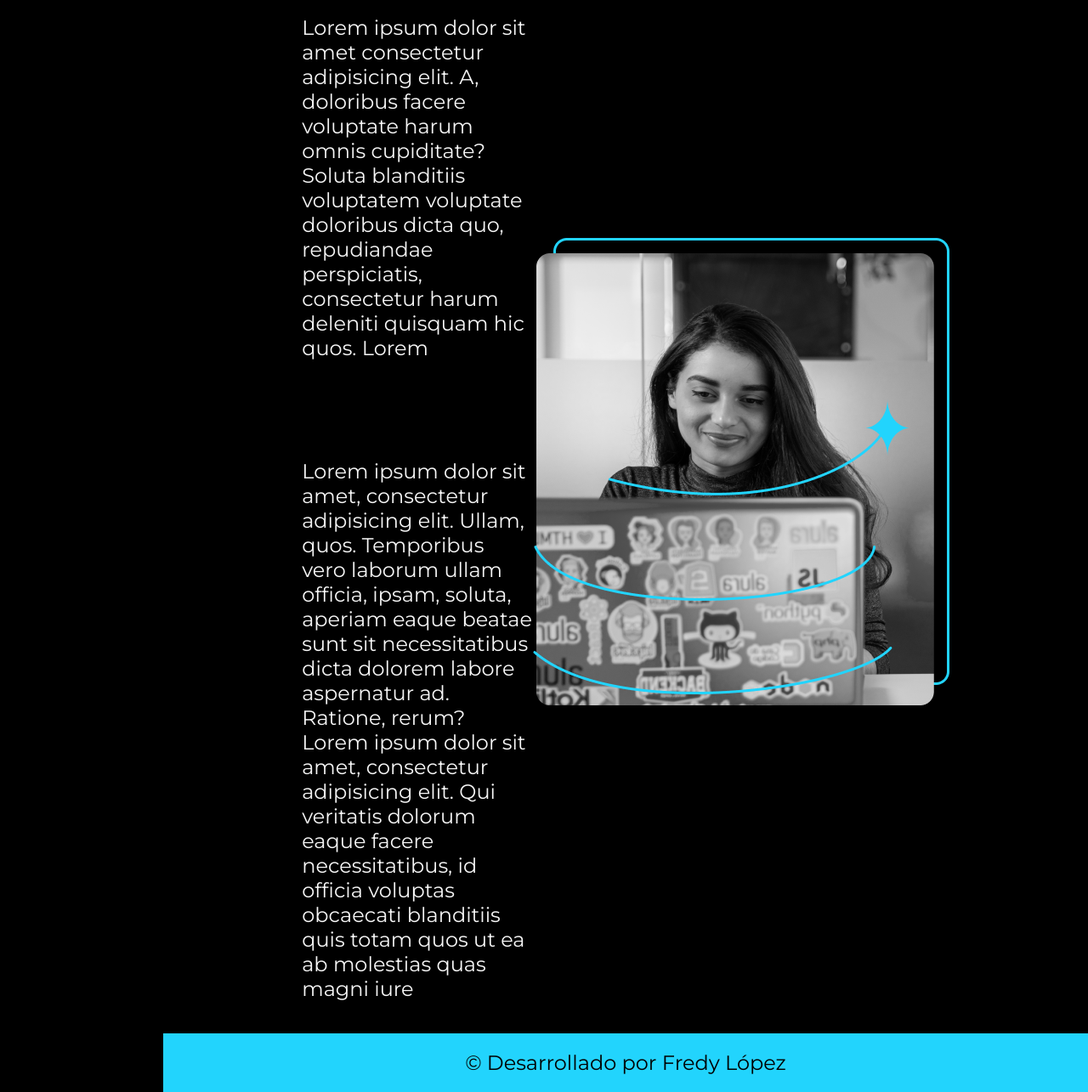
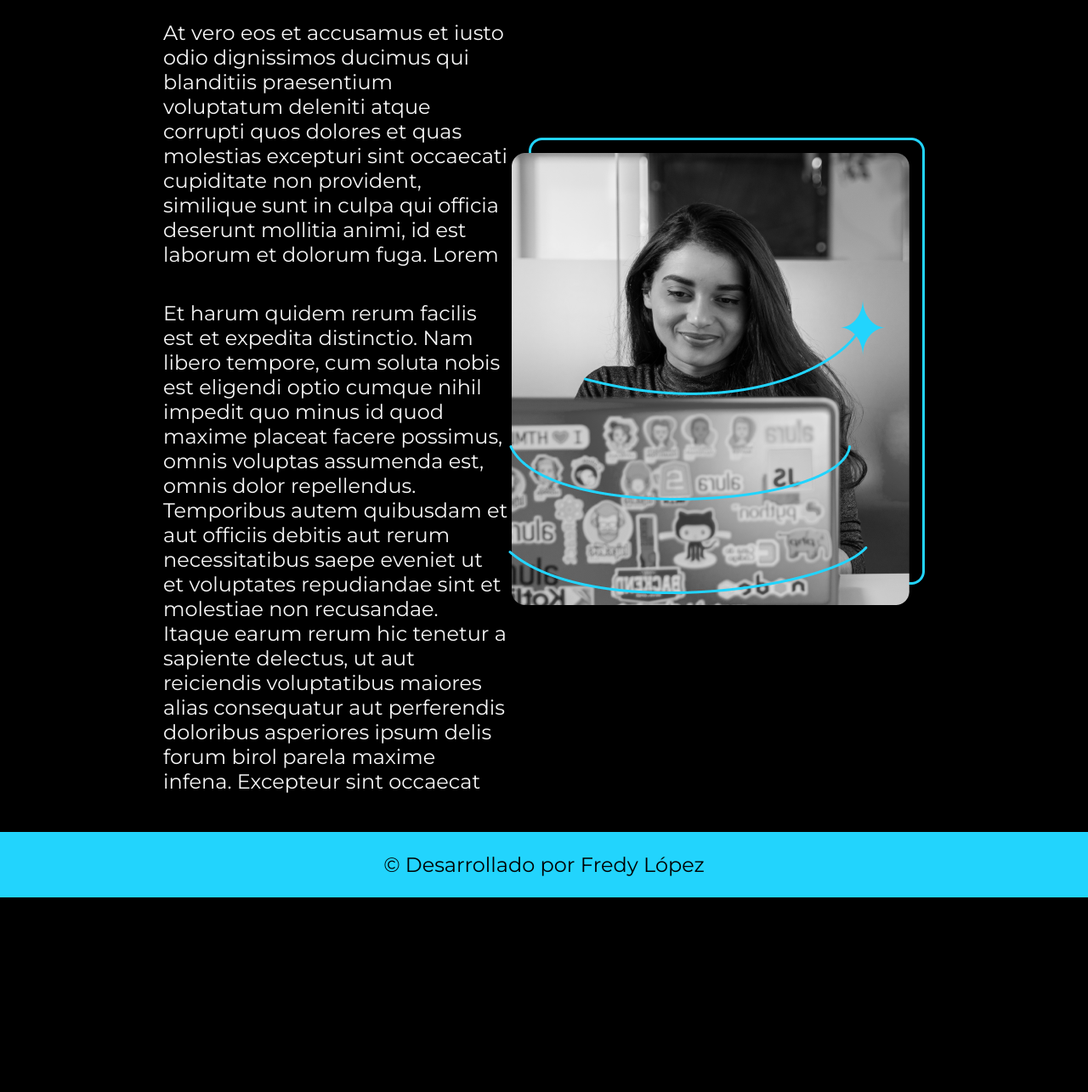
Before and after one commit to fred001-lop/Dise-o-pantalla, a plain HTML site: page Portafolio/about.html in a window 1280 px wide. Shown: the part 160-1445 px from the top of the page at 85% size. After the commit the page ends 1216 px from the top, so only its background shows below. Drawn offline with nearby package versions, Linux system fonts and the light colour scheme.

Commit message:
Mejoras en el html y css

```diff
--- a/Portafolio/about.html
+++ b/Portafolio/about.html
@@ -3,27 +3,36 @@
 <head>
     <meta charset="UTF-8">
     <meta name="viewport" content="width=device-width, initial-scale=1.0">
+    <title>Acerca de mi</title>
     <link rel="stylesheet" href="/style/style.css">
-    <title>Acerca de mi</title>
+
 </head>
+
 <body>
     <header class="header">
         <nav class="header__menu">
             <a href="index.html" class="header__menu__link">Home</a>
             <a href="about.html" class="header__menu__link">Sobre mi</a>
         </nav>
+    </header>
         <main class="presentacion">
             <section class="presentation__content">
                 <h1 class="presentation__content__tittle">Sobre mi</h1>
-                <p class="presentation__content__text">Lorem ipsum dolor sit amet consectetur adipisicing elit. A, doloribus facere voluptate harum omnis cupiditate? Soluta blanditiis voluptatem voluptate doloribus dicta quo, repudiandae perspiciatis, consectetur harum deleniti quisquam hic quos.
+                <p class="presentation__content__text">At vero eos et accusamus et iusto odio dignissimos ducimus qui blanditiis praesentium voluptatum deleniti
+                    atque corrupti quos dolores et quas molestias excepturi sint occaecati cupiditate non provident,
+                    similique sunt in culpa qui officia deserunt mollitia animi, id est laborum et dolorum fuga.
                     Lorem
-                </p><br><br>
-                <p class="presentation__content__text">Lorem ipsum dolor sit amet, consectetur adipisicing elit. Ullam, quos. Temporibus vero laborum ullam officia, ipsam, soluta, aperiam eaque beatae sunt sit necessitatibus dicta dolorem labore aspernatur ad. Ratione, rerum?  Lorem ipsum dolor sit amet, consectetur adipisicing elit. Qui veritatis dolorum eaque facere necessitatibus, id officia voluptas obcaecati blanditiis quis totam quos ut ea ab molestias quas magni iure
+                </p>
+                <p class="presentation__content__text">Et harum quidem rerum facilis est et expedita distinctio. Nam libero tempore, cum soluta nobis est
+                    eligendi optio cumque nihil impedit quo minus id quod maxime placeat facere possimus, omnis voluptas
+                    assumenda est, omnis dolor repellendus. Temporibus autem quibusdam et aut officiis debitis aut rerum
+                    necessitatibus saepe eveniet ut et voluptates repudiandae sint et molestiae non recusandae. Itaque earum
+                    rerum hic tenetur a sapiente delectus, ut aut reiciendis voluptatibus maiores alias consequatur aut
+                    perferendis doloribus asperiores ipsum delis forum birol parela maxime infena. Excepteur sint occaecat
                 </p>
             </section>
             <img src="/img/Imagem.png" alt="una mujer en su computadora">
         </main>
-
         <footer class="footer">
         <p>&copy; Desarrollado por Fredy López</p>
     </footer>
--- a/style/style.css
+++ b/style/style.css
@@ -4,10 +4,14 @@
 
 /*VARIABLES*/
 :root{
+    /*COLORESSS*/
     --color-primario: #000;
     --color-secundario: #f6f6f6;
     --color-terciario: #22d4fd;
+    --color-hover: #272727;
 
+
+    /*FUENTES*/
     --fuente-montserrat: "Montserrat", sans-serif;
     --fuente-krona: "Krona One", sans-serif;
 
@@ -19,15 +23,15 @@
 /*-------------------------------*/
 *{
     padding: 0;
-    margin: 0;
+    margin:0;
 }
 
 
 body{
+    /* height: 100vh; */
+    box-sizing: border-box;
     background-color: var(--color-primario);
     color: var(--color-secundario);
-    /* height: 100vh; */
-    box-sizing: border-box;
 
 }
 
@@ -58,11 +62,6 @@ body{
 
 .titulo-destacar{
     color:var(--color-terciario);
-}
-
-.titulo-destacar__2{
-    color: #a2ff2f;
-    color: #f00 ;
 }
 
 .presentacion{
@@ -106,24 +105,23 @@ body{
 }
 
 .buttom__principal{
+    display: flex;
+    justify-content: center;
+    gap: 16px;
+    border: 2px solid var(--color-terciario);
     width: 378px;
-    /* background-color: #22D4FD; */
     text-align: center;
-    padding: 21.5px 0;
     border-radius: 8px;
-    font-family: var(--fuente-montserrat);
     font-size: 24px;
     font-weight: 600;
+    padding: 21.5px 0;
     text-decoration: none;
     color: var(--color-secundario);
-    border: 2px solid var(--color-terciario);
-    display: flex;
-    justify-content: center;
-    gap: 10px;
+    font-family: var(--fuente-montserrat);
 }
 
 .buttom__principal:hover{
-    background-color: #272727;
+    background-color: var(--color-hover);
 
 }
 
@@ -133,8 +131,9 @@ body{
 } */
 
 .footer{
+    color: var(--color-primario);
     background-color: var(--color-terciario);
-    padding: 20px;
+    padding: 24px;
     color: #000;
     text-align: center;
     font-family: var(--fuente-montserrat);
```
